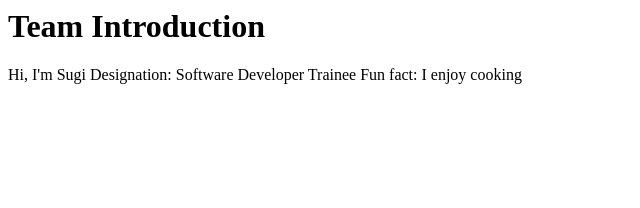
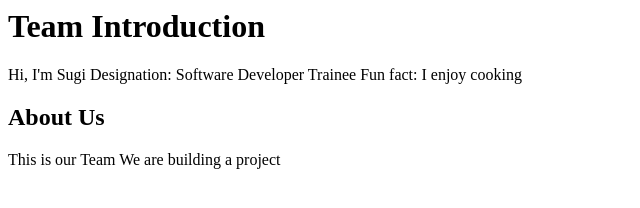
Before and after one commit to Sugiii-22/team-intro, a plain HTML site: page index.html in a window 1280 px wide. Shown: the whole page, without its empty margins (0-640 px from the left). Drawn offline with Linux system fonts and the light colour scheme.

Commit message:
Added about us

```diff
--- a/index.html
+++ b/index.html
@@ -9,6 +9,12 @@
         Designation: Software Developer Trainee
         Fun fact: I enjoy cooking
     </p>
+    <h2>About Us</h2>
+
+<p>
+    This is our Team
+    We are building a project
+</p>
 </body>
 
 </html>
```
